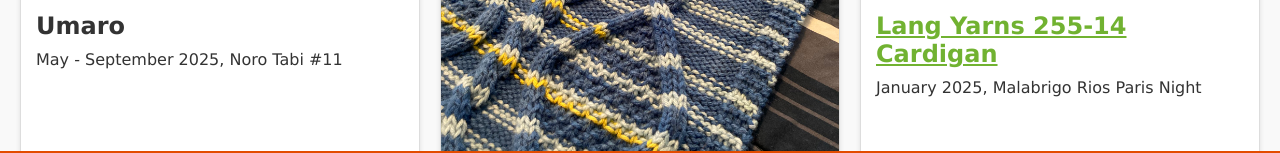
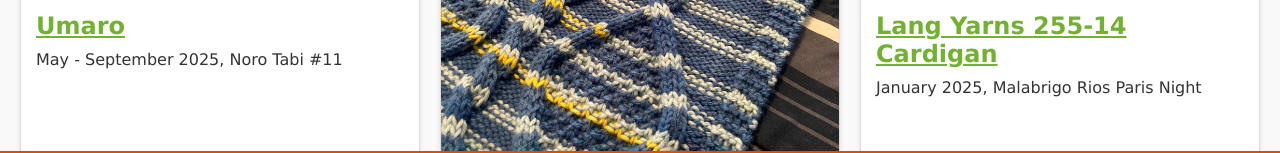
Before and after one commit to djmorgan27/Knitting-Portfolio, a plain HTML site: page index.html in a window 1280 px wide. Shown: the part 588-741 px from the top of the page. Drawn offline with Linux system fonts and the light colour scheme.

Commit message:
umaro link

```diff
--- a/index.html
+++ b/index.html
@@ -170,7 +170,7 @@
                 </div>
             </div>
             <div class="project-details">
-                <h2><a href="https://brooklyntweed.com/products/umaro" target="_blank"></a>Umaro</h2>
+                <h2><a href="https://brooklyntweed.com/products/umaro" target="_blank">Umaro</a></h2>
                 <p>May - September 2025, Noro Tabi #11</p>
             </div>
         </div>
```
